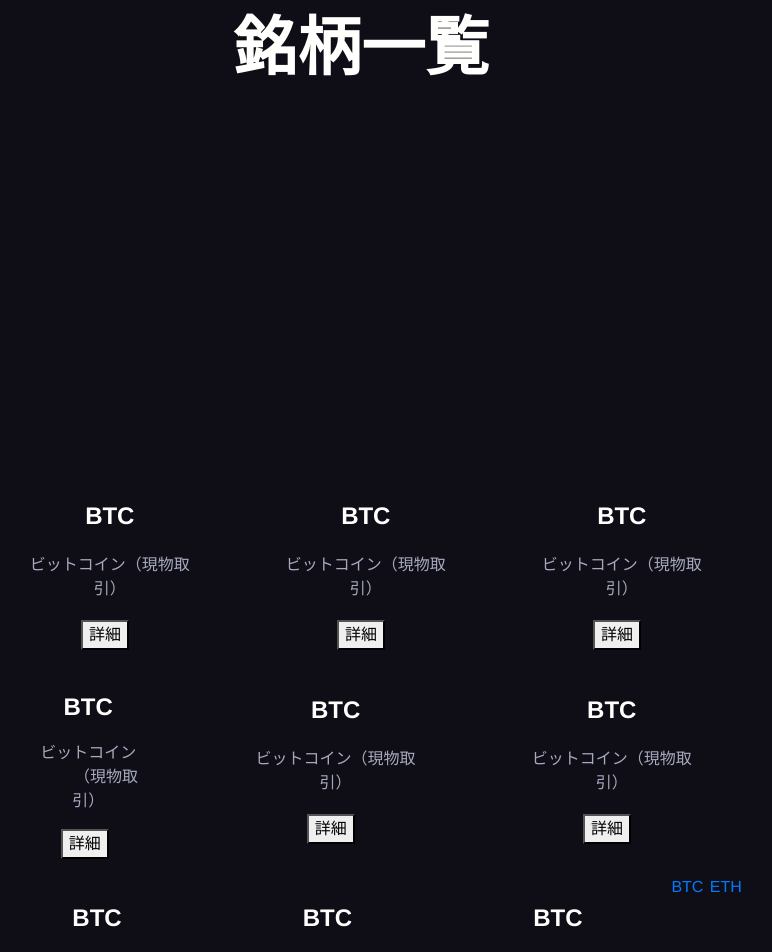
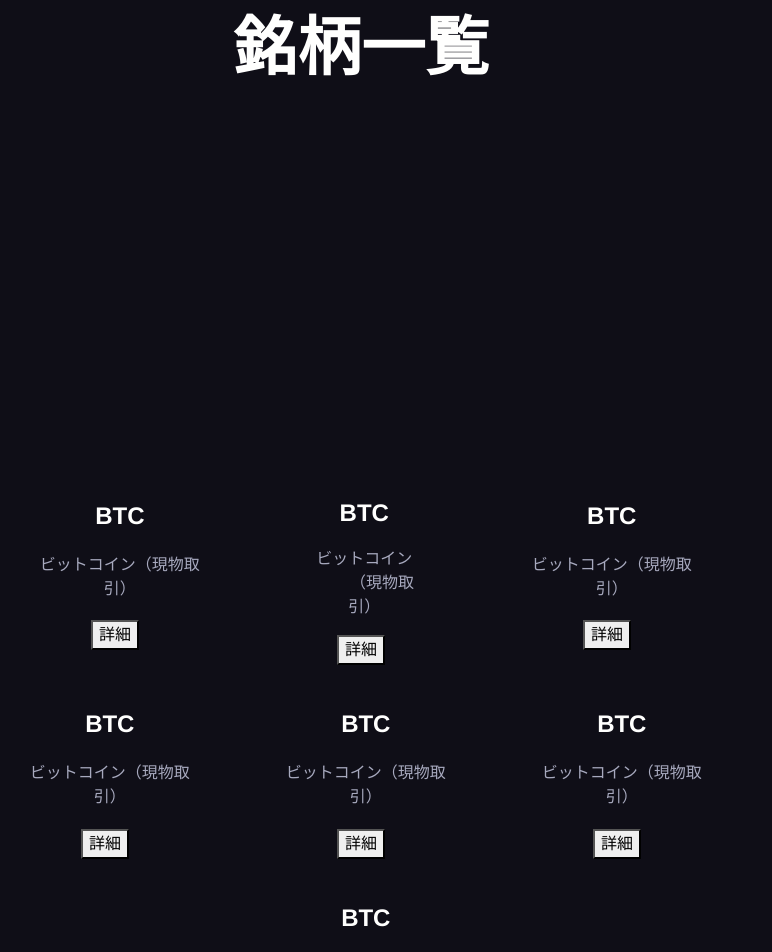
Before and after one commit to simamu530/cryptoapp, a Vue app: page /cryptolist in a window 1280 px wide. Shown: the top 952 px of the page, without its empty margins (279-1051 px from the left). Built offline with nearby package versions, Linux system fonts and the light colour scheme.

Commit message:
update 520

```diff
--- a/src/router/index.js
+++ b/src/router/index.js
@@ -27,7 +27,8 @@ const routes = [
   {
     path: '/detail/:id',
     name: 'detail',
-    component: () => import('../views/CryptoDetail.vue')
+    component: () => import('../views/CryptoDetail.vue'),
+    props: true,
   }
 ]
 
--- a/src/views/CryptoDetail.vue
+++ b/src/views/CryptoDetail.vue
@@ -1,11 +1,13 @@
 <template>
   <div>
     <p>this is detail</p>
+    <p>{{id}}</p>
   </div>
 </template>
 
 <script>
 export default {
+  props: [id],
   mounted(){
     console.log(this.$route)
   }
--- a/src/views/Cryptolist.vue
+++ b/src/views/Cryptolist.vue
@@ -4,21 +4,17 @@
       <p>銘柄一覧</p>
     </div>
     <div class="card-wrapper">
-      <div class="list-card" v-for="detail in details" :key="detail.id">
+      <div class="list-card">
         <Coinlist name = "BTC" />
         <Coinlist description = "ビットコイン（現物取引）" />
-        <router-link :to="`/detail/${detail.id}`">
-        <button class="coin-detail">詳細</button>
-        </router-link>
+        <button class="coin-detail" @click="transition(detail.id)">詳細</button>
       </div>
       <div class="list-card">
         <Coinlist name = "BTC" />
         <Coinlist description =
          "ビットコイン
         （現物取引）" />
-        <router-link to="/detail">
         <button class="coin-detail">詳細</button>
-        </router-link>
       </div>
       <div class="list-card">
         <Coinlist name = "BTC" />
@@ -45,11 +41,6 @@
         <Coinlist description = "ビットコイン（現物取引）" />
         <button class="coin-detail">詳細</button>
       </div>
-      <div v-for="detail in details" :key="detail.id">
-        <router-link :to="`/detail/${detail.id}`">
-        {{ detail.title }}
-        </router-link>
-      </div>
     </div>
   </div>
 </template>
@@ -67,17 +58,50 @@ export default {
       details: [
         {
           id:1,
-          title:'BTC'
+          title:"BTC"
         },
         {
           id:2,
-          title:'ETH'
+          title:"ETH"
         },
         {
           id:3,
-          title:'BCH'
-        }
+          title:"BCH"
+        },
+        {
+          id:4,
+          title:"LTC"
+        },
+        {
+          id:5,
+          title:"XRP"
+        },
+        {
+          id:6,
+          title:"BTC_JPY"
+        },
+        {
+          id:7,
+          title:"ETH_JPY"
+        },
+        {
+          id:8,
+          title:"BCH_JPY"
+        },
+        {
+          id:9,
+          title:"LTC_JPY"
+        },
+        {
+          id:10,
+          title:"XRP_JPY"
+        },
       ]
+    }
+  },
+  methods: {
+    transition(dataId) {
+      this.$router.push({ name: "detail",params: { id: dataId }});
     }
   }
 }
```
